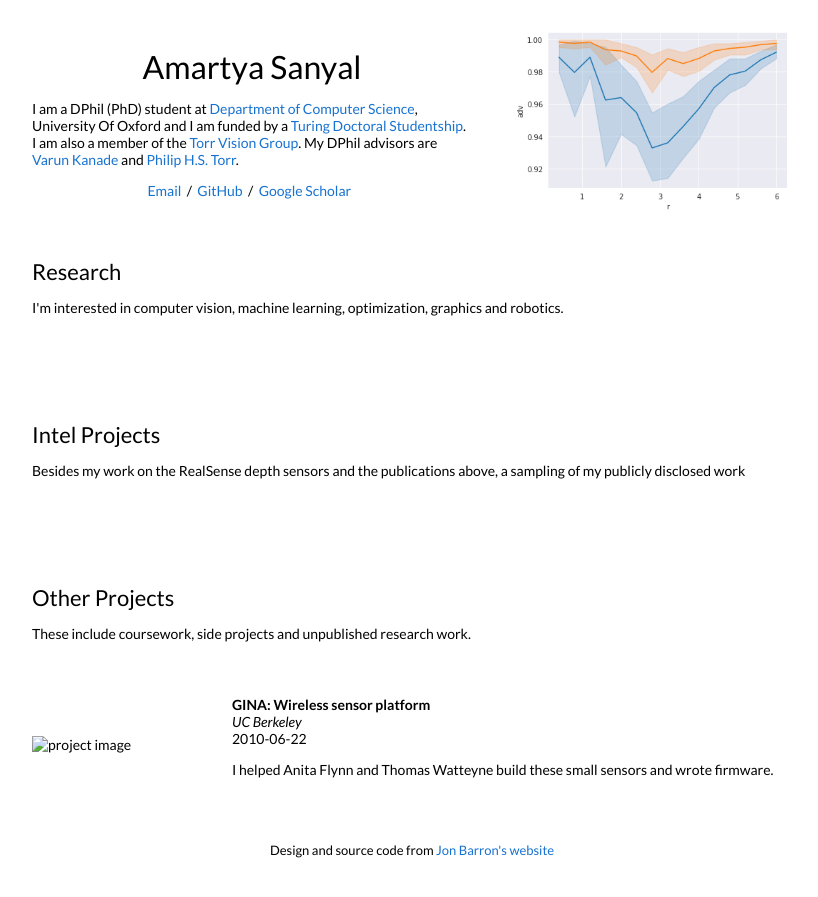
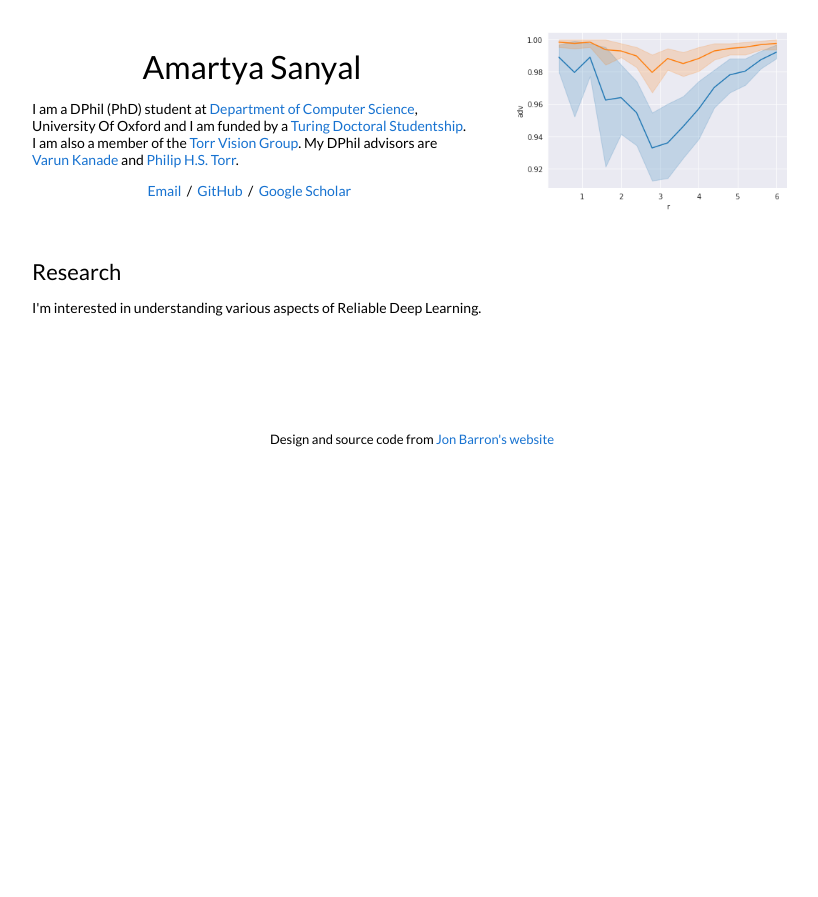
Before and after one commit to amartya18x/personal_website, a Jekyll site: the page built from _posts/2010-06-22-gina.markdown, in a window 1280 px wide. Shown: the top 897 px of the page, without its empty margins (228-1046 px from the left). Built offline with Jekyll 4.4.1, drawn with Linux system fonts in a browser that asks for light colours.

Commit message:
Removing unncessary projects

```diff
--- a/_layouts/default.html
+++ b/_layouts/default.html
@@ -47,7 +47,7 @@
             <td style="padding:2.5%;width:100%;vertical-align:middle">
               <h2>Research</h2>
               <p>
-                I'm interested in computer vision, machine learning, optimization, graphics and robotics.
+                I'm interested in understanding various aspects of Reliable Deep Learning.
               </p>
             </td>
           </tr>
@@ -95,137 +95,6 @@
         <br>
         <br>
         <br>
-        <table style="width:100%;border:0px;border-spacing:0px;border-collapse:separate;margin-right:auto;margin-left:auto;">
-          <tr>
-            <td style="padding:2.5%;width:100%;vertical-align:middle">
-              <h2>Intel Projects</h2>
-              <p>Besides my work on the RealSense depth sensors and the publications above, a sampling of my publicly disclosed work
-              </p>
-            </td>
-          </tr>
-        </table>
-        <table style="width:100%;border:0px;border-spacing:0px;border-collapse:separate;margin-right:auto;margin-left:auto;">
-
-          {% for post in site.posts %}
-          {% for cat in post.categories %}
-          {% if cat == 'Intel' %}
-          <tr>
-            <td style="padding:2.5%;width:25%;vertical-align:middle;min-width:120px">
-              <img src="/tn{{post.image}}" alt="project image" style="width:auto; height:auto; max-width:100%;" />
-            </td>
-            <td style="padding:2.5%;width:75%;vertical-align:middle">
-              <h3>{{post.title}}</h3>
-              <br>
-              <em>{{post.categories}} {{post.course}}</em>
-              <br>
-              {{ post.date | date: "%Y-%m-%d" }}
-
-              <br>
-              {% if post.website %}
-              <a href="{{post.website}}">website</a> /
-              {% endif %}
-              {% if post.paper %}
-              <a href="{{post.paper}}">paper</a> /
-              {% endif %}
-              {% if post.patent %}
-              <a href="{{post.patent}}">patent</a> /
-              {% endif %}
-              {% if post.patent2 %}
-              <a href="{{post.patent2}}">patent #2</a> /
-              {% endif %}
-              {% if post.patent3 %}
-              <a href="{{post.patent3}}">patent #3</a> /
-              {% endif %}
-              {% if post.video %}
-              <a href="{{post.video}}">video</a> /
-              {% endif %}
-              {% if post.video2 %}
-              <a href="{{post.video2}}">video #2</a> /
-              {% endif %}
-              {% if post.code %}
-              <a href="{{post.code}}">code</a> /
-              {% endif %}
-              {% if post.poster %}
-              <a href="{{post.poster}}">poster</a> /
-              {% endif %}
-              {% if post.slides %}
-              <a href="{{post.slides}}">slides</a> /
-              {% endif %}
-              <p></p>
-              {{ post.excerpt }}
-            </td>
-          </tr>
-          {% endif %}
-          {% endfor %}
-          {% endfor %}
-        </table>
-        <br>
-        <br>
-        <br>
-        <table style="width:100%;border:0px;border-spacing:0px;border-collapse:separate;margin-right:auto;margin-left:auto;">
-          <tr>
-            <td style="padding:2.5%;width:100%;vertical-align:middle">
-              <h2>Other Projects</h2>
-              <p> These include coursework, side projects and unpublished research work.
-              </p>
-            </td>
-          </tr>
-        </table>
-        <table style="width:100%;border:0px;border-spacing:0px;border-collapse:separate;margin-right:auto;margin-left:auto;">
-
-          {% for post in site.posts %}
-          {% for cat in post.categories %}
-          {% if cat != 'research' and cat != 'Intel' %}
-          <tr>
-            <td style="padding:2.5%;width:25%;vertical-align:middle;min-width:120px">
-              <img src="/tn{{post.image}}" alt="project image" style="width:auto; height:auto; max-width:100%;" />
-            </td>
-            <td style="padding:2.5%;width:75%;vertical-align:middle">
-              <h3>{{post.title}}</h3>
-              <br>
-              <em>{{post.categories}} {{post.course}}</em>
-              <br>
-              {{ post.date | date: "%Y-%m-%d" }}
-
-              <br>
-              {% if post.website %}
-              <a href="{{post.website}}">website</a> /
-              {% endif %}
-              {% if post.paper %}
-              <a href="{{post.paper}}">paper</a> /
-              {% endif %}
-              {% if post.patent %}
-              <a href="{{post.patent}}">patent</a> /
-              {% endif %}
-              {% if post.patent2 %}
-              <a href="{{post.patent2}}">patent #2</a> /
-              {% endif %}
-              {% if post.patent3 %}
-              <a href="{{post.patent3}}">patent #3</a> /
-              {% endif %}
-              {% if post.video %}
-              <a href="{{post.video}}">video</a> /
-              {% endif %}
-              {% if post.video2 %}
-              <a href="{{post.video2}}">video #2</a> /
-              {% endif %}
-              {% if post.code %}
-              <a href="{{post.code}}">code</a> /
-              {% endif %}
-              {% if post.poster %}
-              <a href="{{post.poster}}">poster</a> /
-              {% endif %}
-              {% if post.slides %}
-              <a href="{{post.slides}}">slides</a> /
-              {% endif %}
-              <p></p>
-              {{ post.excerpt }}
-            </td>
-          </tr>
-          {% endif %}
-          {% endfor %}
-          {% endfor %}
-        </table>
 
         <table style="width:100%;border:0px;border-spacing:0px;border-collapse:separate;margin-right:auto;margin-left:auto;">
           <tr>
```
